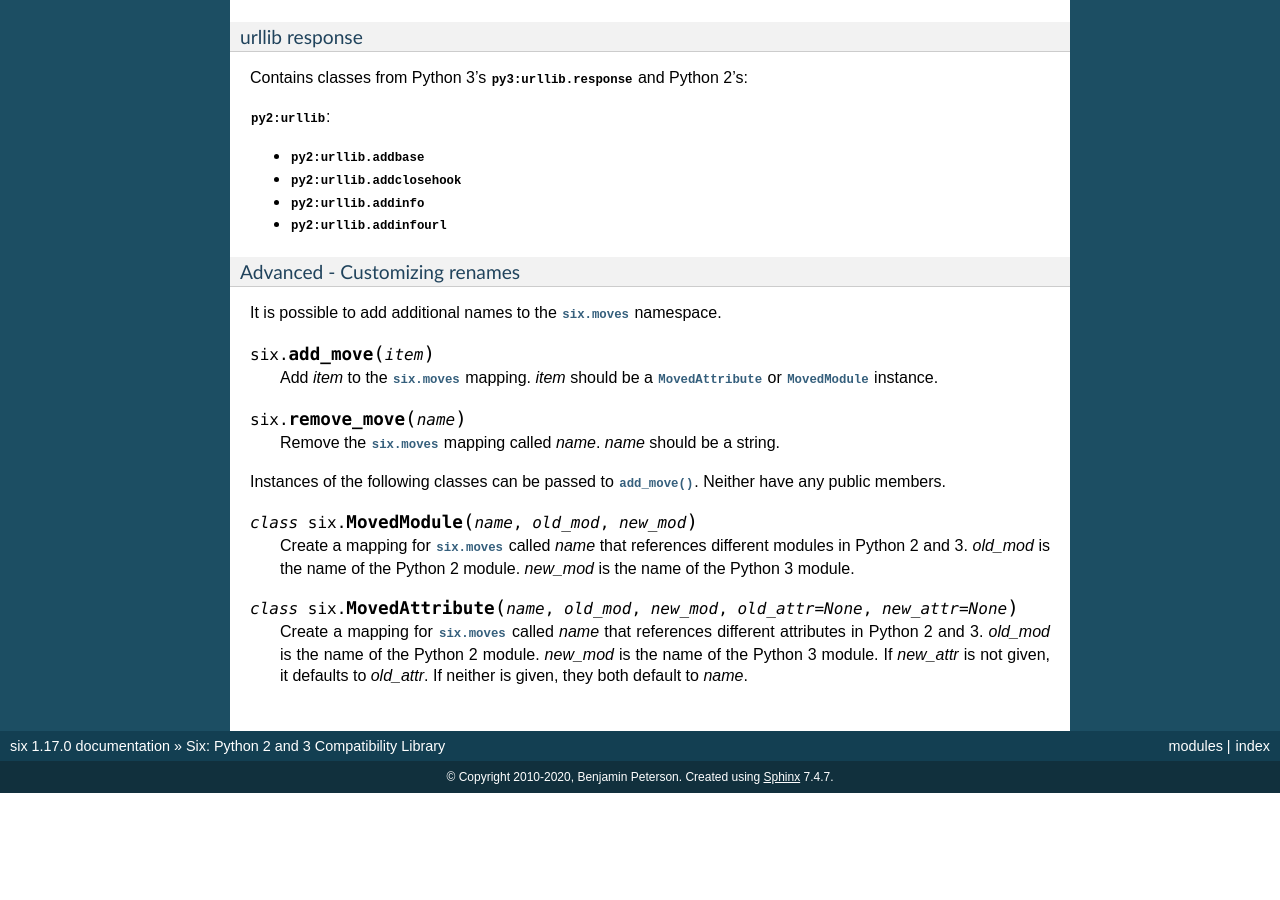
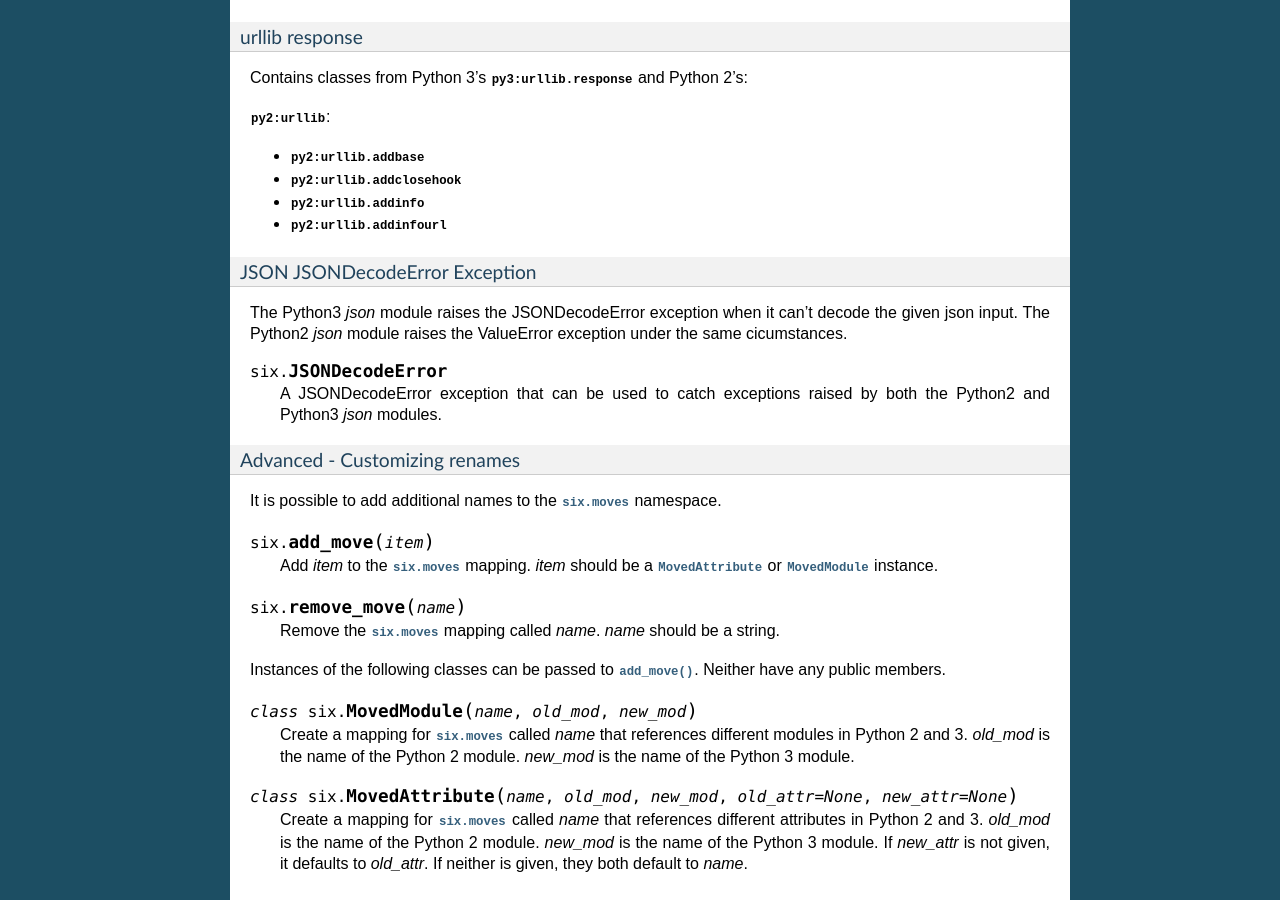
Before and after one commit to benjaminp/six, a Sphinx documentation site: the page built from documentation/index.rst, in a window 1280 px wide and 900 px high, scrolled down 11672 px. Built offline with Sphinx 7.4.7, drawn with Linux system fonts in a browser that asks for light colours; before the commit the page ends 12465 px from its top, so only the background shows below that; some of the changed text lies outside the part shown.

Commit message:
Added six.JSONDecodeError exception

```diff
--- a/documentation/index.rst
+++ b/documentation/index.rst
@@ -843,6 +843,21 @@ Contains classes from Python 3's :mod:`py3:urllib.response` and Python 2's:
 * :class:`py2:urllib.addinfourl`
 
 
+JSON JSONDecodeError Exception
+<<<<<<<<<<<<<<<<<<<<<<<<<<<<<<
+
+.. currentmodule:: six
+
+The Python3 *json* module raises the JSONDecodeError exception when it can't
+decode the given json input. The Python2 *json* module raises the ValueError
+exception under the same cicumstances.
+
+.. data:: JSONDecodeError
+
+   A JSONDecodeError exception that can be used to catch exceptions raised by
+   both the Python2 and Python3 *json* modules.
+
+
 Advanced - Customizing renames
 <<<<<<<<<<<<<<<<<<<<<<<<<<<<<<
 
--- a/six.py
+++ b/six.py
@@ -45,6 +45,7 @@ if PY3:
     binary_type = bytes
 
     MAXSIZE = sys.maxsize
+    from json import JSONDecodeError
 else:
     string_types = basestring,
     integer_types = (int, long)
@@ -70,6 +71,7 @@ else:
             # 64-bit
             MAXSIZE = int((1 << 63) - 1)
         del X
+    JSONDecodeError = ValueError
 
 
 def _add_doc(func, doc):
```
Also changed, not shown: test_six.py (+8 -0 lines).
